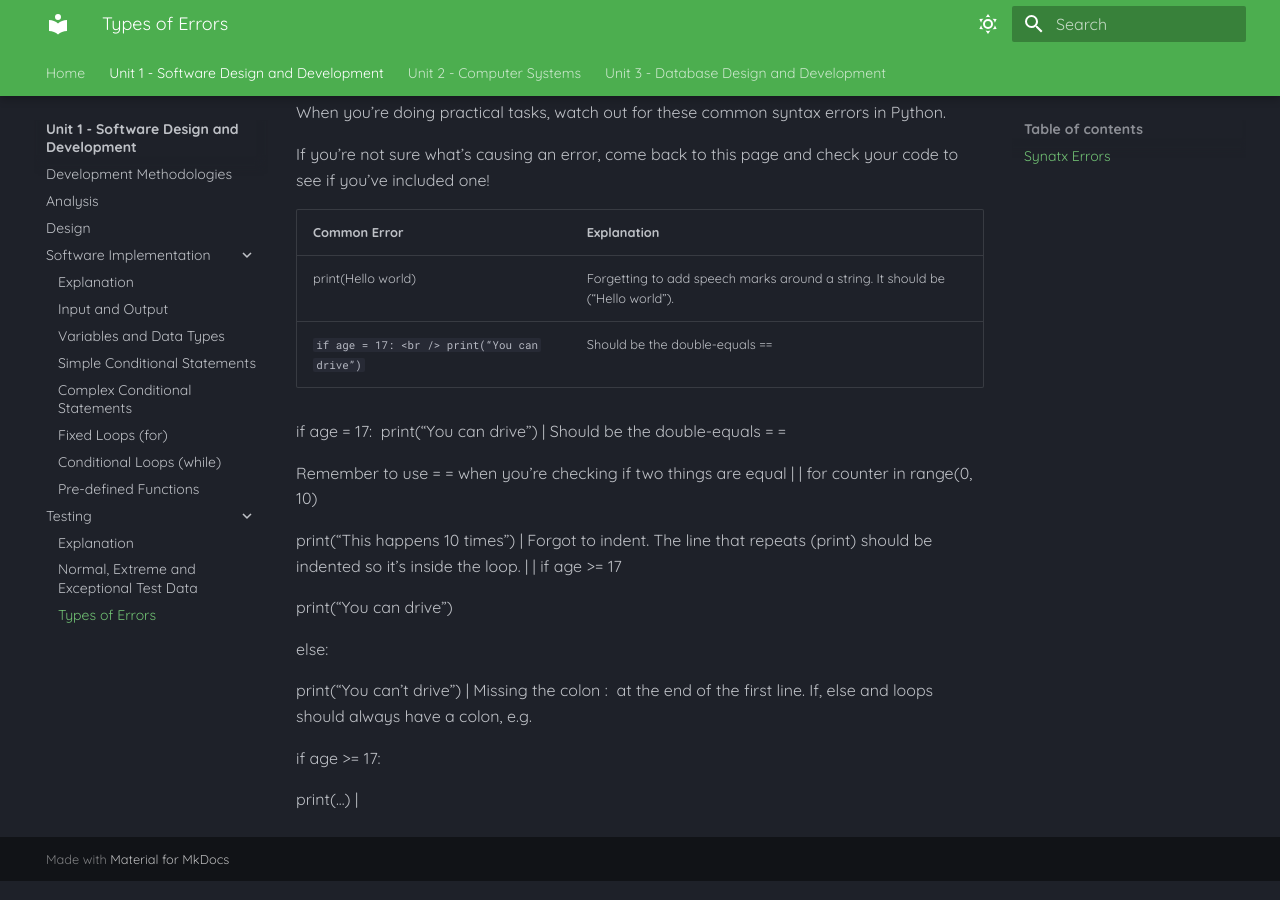
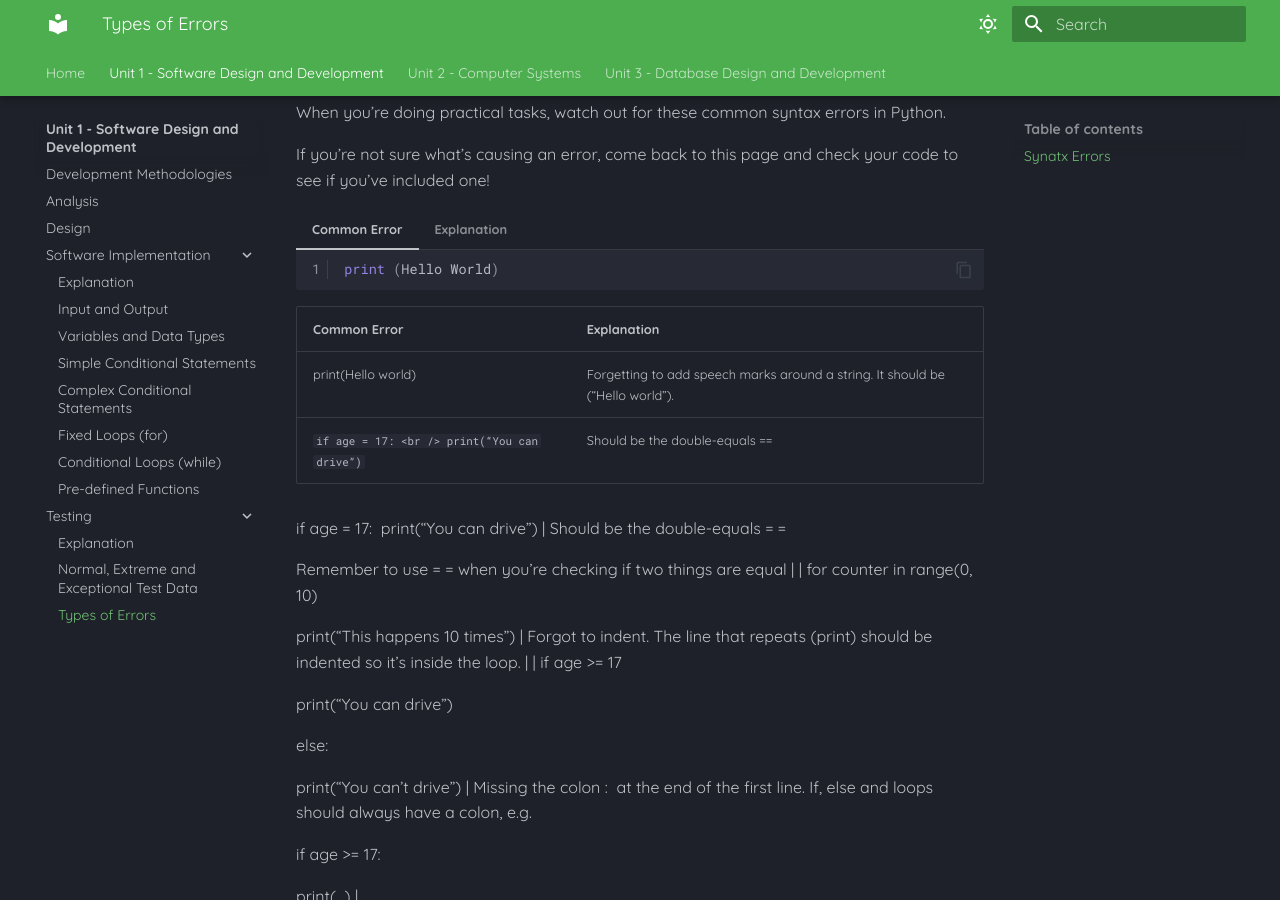
Before and after one commit to Mr-Wood-CS/National-5-CS, an MkDocs documentation site: the page built from docs/SDD/5.2-Types-of-Errors.md, in a window 1280 px wide and 900 px high, scrolled down 895 px. Built offline with MkDocs 1.6.1 and Material for MkDocs 9.7.7, drawn with Linux system fonts in a browser that asks for light colours.

Commit message:
Update 5.2-Types-of-Errors.md

````diff
--- a/docs/SDD/5.2-Types-of-Errors.md
+++ b/docs/SDD/5.2-Types-of-Errors.md
@@ -36,6 +36,24 @@
 
 If you’re not sure what’s causing an error, come back to this page and check your code to see if you’ve included one!
 
+=== "Common Error"
+
+    ``` python linenums="1"
+
+    print (Hello World)
+
+    ```
+
+=== "Explanation"
+
+    ``` c++
+    #include <iostream>
+
+    int main(void) {
+      std::cout << "Hello world!" << std::endl;
+      return 0;
+    }
+    ```
 | Common Error                                | Explanation                                                                   |
 | ------------------------------------------- | ----------------------------------------------------------------------------- |
 | print(Hello world)                          | Forgetting to add speech marks around a string. It should be (“Hello world”). |
````
